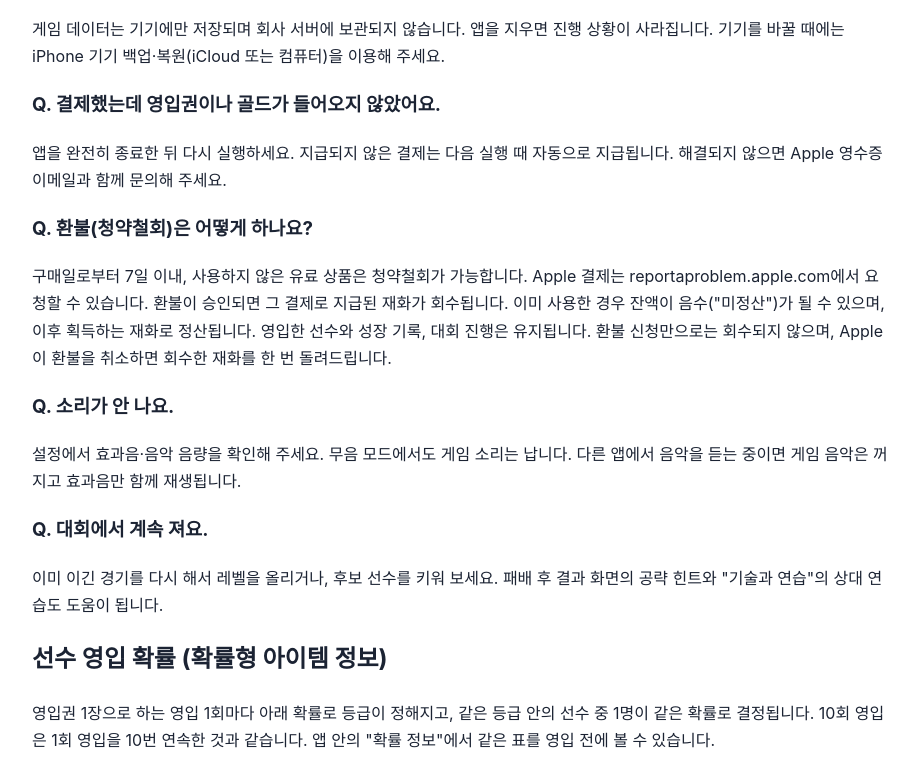
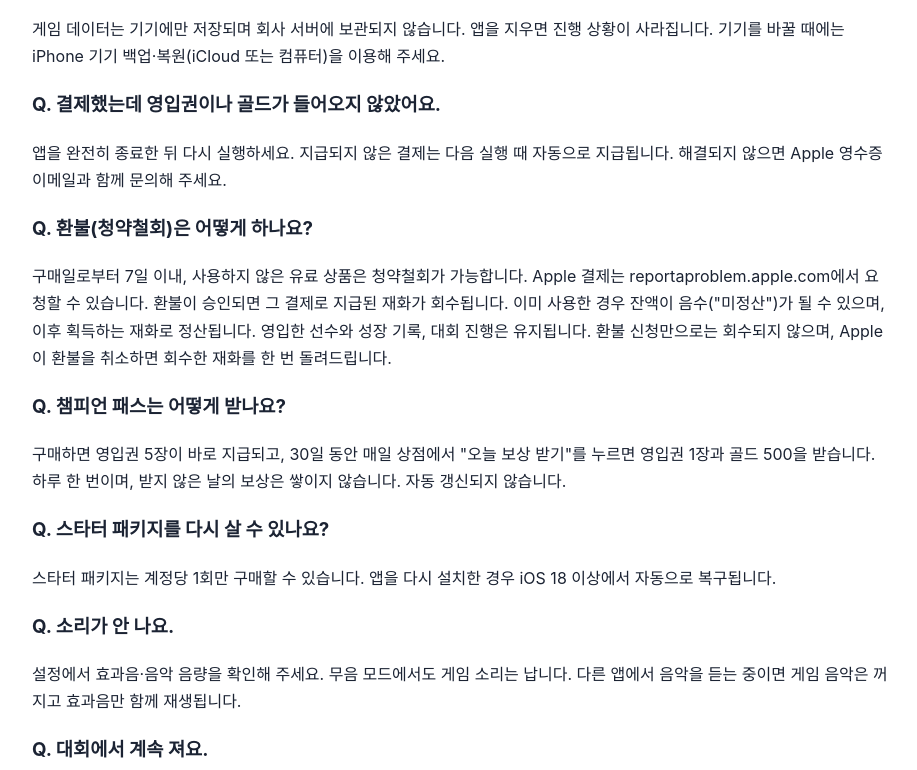
Before and after one commit to Raon98/boxer-legal, a plain HTML site: page support.html in a window 1280 px wide. Shown: the part 411-1181 px from the top of the page, without its empty margins (178-1095 px from the left). Drawn offline with Linux system fonts and the light colour scheme.

Commit message:
Add starter pack, 55-ticket bundle and champion pass to terms and support
Co-Authored-By: Claude Opus 5.5 <noreply@anthropic.com>

```diff
--- a/support.html
+++ b/support.html
@@ -13,6 +13,10 @@
 <p>앱을 완전히 종료한 뒤 다시 실행하세요. 지급되지 않은 결제는 다음 실행 때 자동으로 지급됩니다. 해결되지 않으면 Apple 영수증 이메일과 함께 문의해 주세요.</p>
 <h3>Q. 환불(청약철회)은 어떻게 하나요?</h3>
 <p>구매일로부터 7일 이내, 사용하지 않은 유료 상품은 청약철회가 가능합니다. Apple 결제는 reportaproblem.apple.com에서 요청할 수 있습니다. 환불이 승인되면 그 결제로 지급된 재화가 회수됩니다. 이미 사용한 경우 잔액이 음수(&quot;미정산&quot;)가 될 수 있으며, 이후 획득하는 재화로 정산됩니다. 영입한 선수와 성장 기록, 대회 진행은 유지됩니다. 환불 신청만으로는 회수되지 않으며, Apple이 환불을 취소하면 회수한 재화를 한 번 돌려드립니다.</p>
+<h3>Q. 챔피언 패스는 어떻게 받나요?</h3>
+<p>구매하면 영입권 5장이 바로 지급되고, 30일 동안 매일 상점에서 &quot;오늘 보상 받기&quot;를 누르면 영입권 1장과 골드 500을 받습니다. 하루 한 번이며, 받지 않은 날의 보상은 쌓이지 않습니다. 자동 갱신되지 않습니다.</p>
+<h3>Q. 스타터 패키지를 다시 살 수 있나요?</h3>
+<p>스타터 패키지는 계정당 1회만 구매할 수 있습니다. 앱을 다시 설치한 경우 iOS 18 이상에서 자동으로 복구됩니다.</p>
 <h3>Q. 소리가 안 나요.</h3>
 <p>설정에서 효과음·음악 음량을 확인해 주세요. 무음 모드에서도 게임 소리는 납니다. 다른 앱에서 음악을 듣는 중이면 게임 음악은 꺼지고 효과음만 함께 재생됩니다.</p>
 <h3>Q. 대회에서 계속 져요.</h3>
```
Also changed, not shown: terms.html (+2 -1 lines), terms_en.html (+1 -1 lines).
